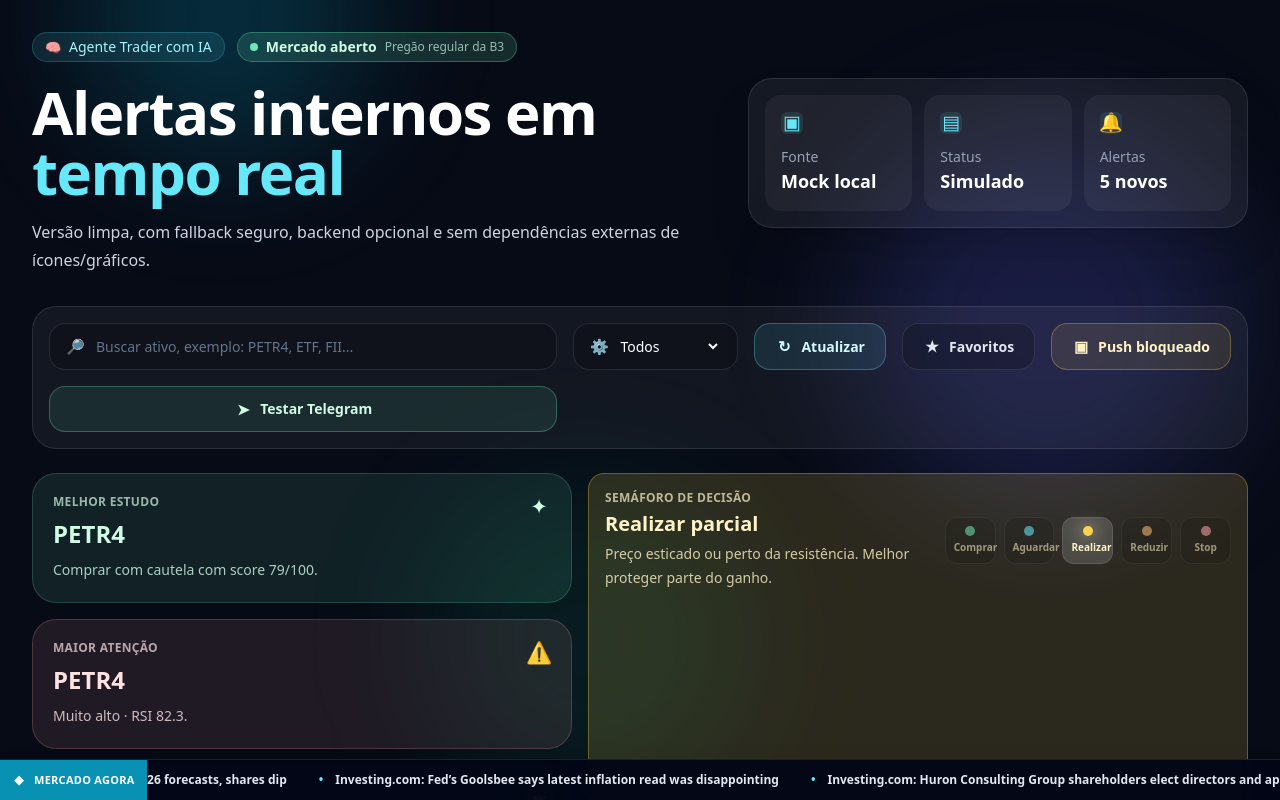
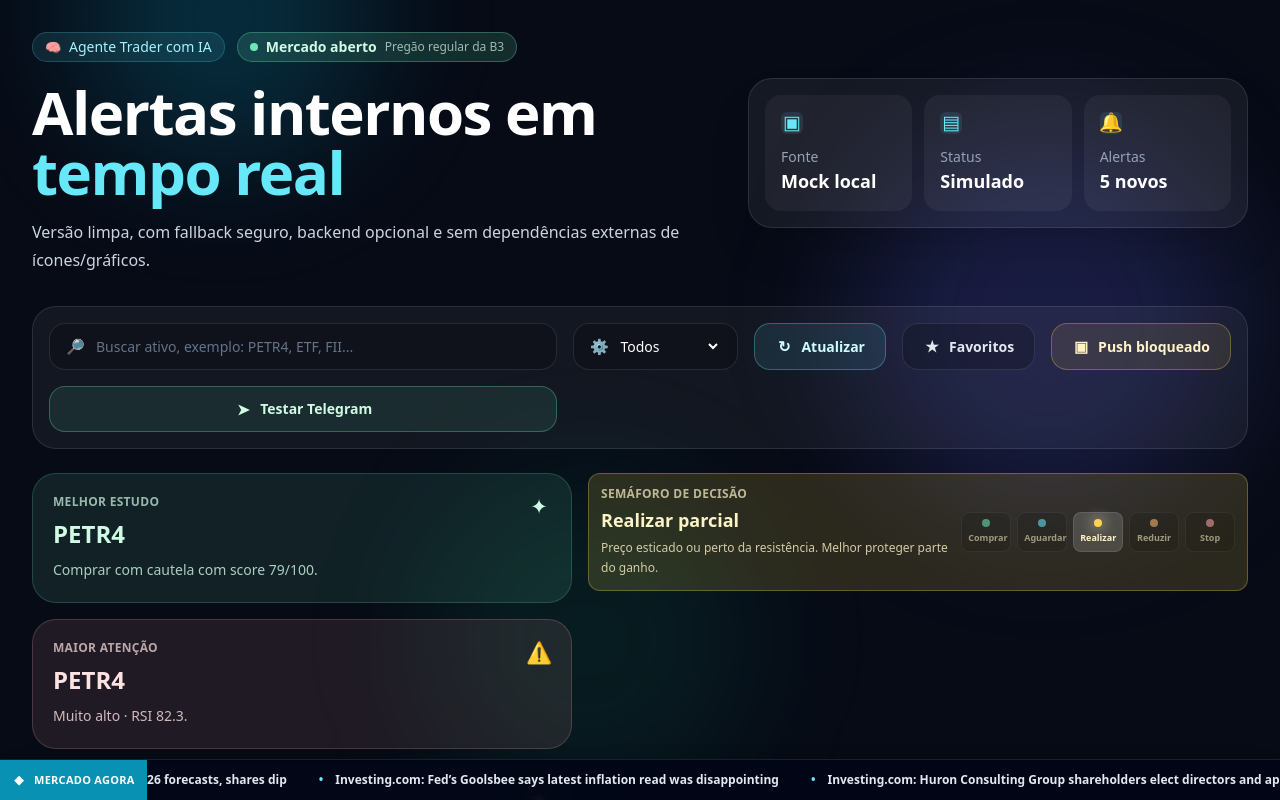
Before and after one commit to rdoratioto/Agente-trader, a React (Vite) app in the folder frontend/: page / in a window 1280 px wide. Shown: the top 800 px of the page. Built offline with nearby package versions, Linux system fonts and the light colour scheme; no server answers.

Commit message:
Tighten decision semaphore layout

```diff
--- a/frontend/src/App.jsx
+++ b/frontend/src/App.jsx
@@ -1123,20 +1123,20 @@ function DecisionSemaphore({ decision }) {
   ];
 
   return (
-    <div className={`rounded-2xl border p-4 ${decisionClass(decision.color)}`}>
-      <div className="flex flex-col gap-4 lg:flex-row lg:items-center lg:justify-between">
+    <div className={`self-start rounded-xl border p-3 ${decisionClass(decision.color)}`}>
+      <div className="flex flex-col gap-3 lg:flex-row lg:items-center lg:justify-between">
         <div>
           <p className="text-xs font-black uppercase tracking-wide opacity-70">Semáforo de decisão</p>
-          <h3 className="mt-1 text-xl font-black">{decision.action}</h3>
-          <p className="mt-1 text-sm leading-6 opacity-80">{decision.reason}</p>
+          <h3 className="mt-1 text-lg font-black">{decision.action}</h3>
+          <p className="mt-1 text-xs leading-5 opacity-80">{decision.reason}</p>
         </div>
-        <div className="grid min-w-0 grid-cols-5 gap-2 lg:w-[420px]">
+        <div className="grid min-w-0 grid-cols-5 gap-1.5 lg:w-[320px]">
           {steps.map((step) => {
             const active = step.state === decision.state;
             return (
-              <div key={step.state} className={`rounded-xl border border-white/10 p-2 text-center ${active ? "bg-white/15" : "bg-black/20 opacity-55"}`}>
-                <div className={`mx-auto h-2.5 w-2.5 rounded-full ${step.color} ${active ? "shadow-[0_0_18px_currentColor]" : ""}`} />
-                <p className="mt-1 text-[10px] font-bold">{step.label}</p>
+              <div key={step.state} className={`rounded-lg border border-white/10 p-1.5 text-center ${active ? "bg-white/15" : "bg-black/20 opacity-55"}`}>
+                <div className={`mx-auto h-2 w-2 rounded-full ${step.color} ${active ? "shadow-[0_0_14px_currentColor]" : ""}`} />
+                <p className="mt-1 text-[9px] font-bold">{step.label}</p>
               </div>
             );
           })}
@@ -1660,7 +1660,7 @@ function App() {
           <button onClick={() => sendTelegramAlert(selectedAssetAlerts[0] || alerts[0])} className="inline-flex items-center justify-center gap-2 rounded-2xl border border-emerald-300/30 bg-emerald-300/10 px-5 py-3 text-sm font-bold text-emerald-100 transition hover:bg-emerald-300/20"><Icon name="send" /> {telegramStatus === "sending" ? "Enviando..." : telegramStatus === "sent" ? "Telegram OK" : "Testar Telegram"}</button>
         </section>
 
-        <section className="mt-6 grid gap-4 lg:grid-cols-[0.9fr_1.1fr]">
+        <section className="mt-6 grid items-start gap-4 lg:grid-cols-[0.9fr_1.1fr]">
           <div className="grid gap-4 sm:grid-cols-3 lg:grid-cols-1">
             <RadarSummaryCard icon="spark" label="Melhor estudo" title={radarSummary.best?.ticker || "--"} detail={`${radarSummary.best?.signal || "Sem sinal"} com score ${radarSummary.best?.score ?? "--"}/100.`} color="emerald" />
             <RadarSummaryCard icon="alert" label="Maior atenção" title={radarSummary.riskiest?.ticker || "--"} detail={`${radarSummary.riskiest?.risk || "Risco não calculado"} · RSI ${radarSummary.riskiest?.rsi?.toFixed ? radarSummary.riskiest.rsi.toFixed(1) : "--"}.`} color="red" />
```
